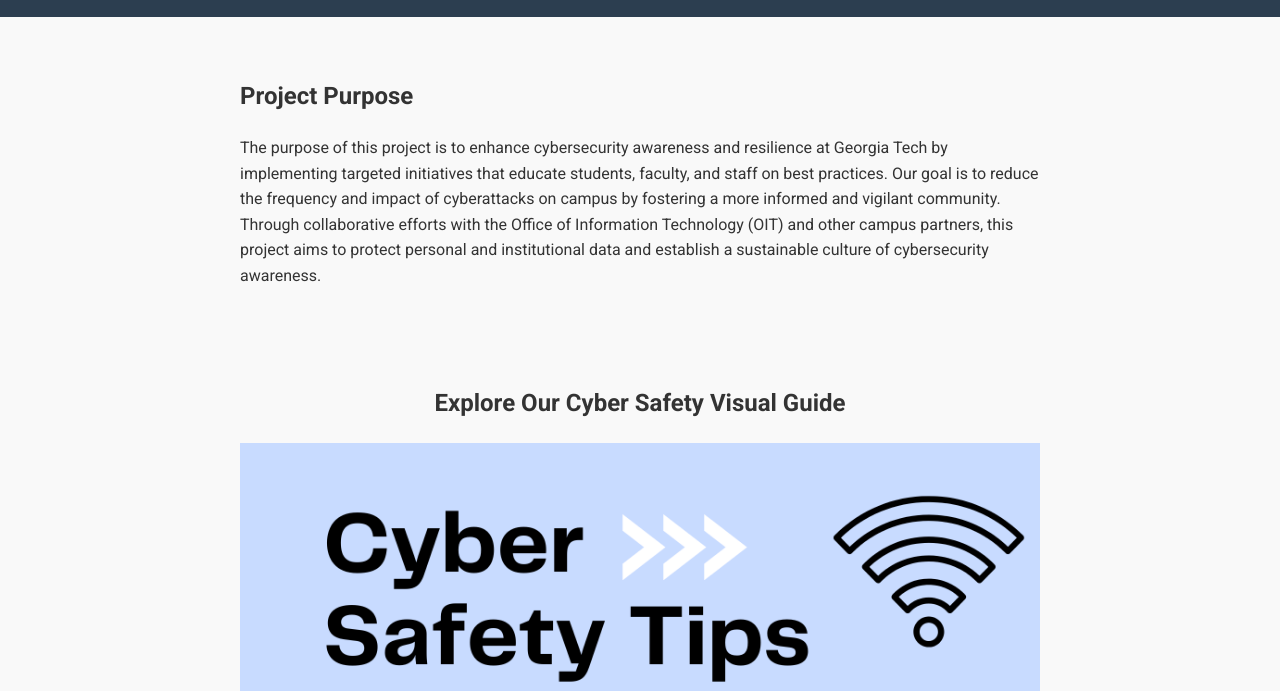
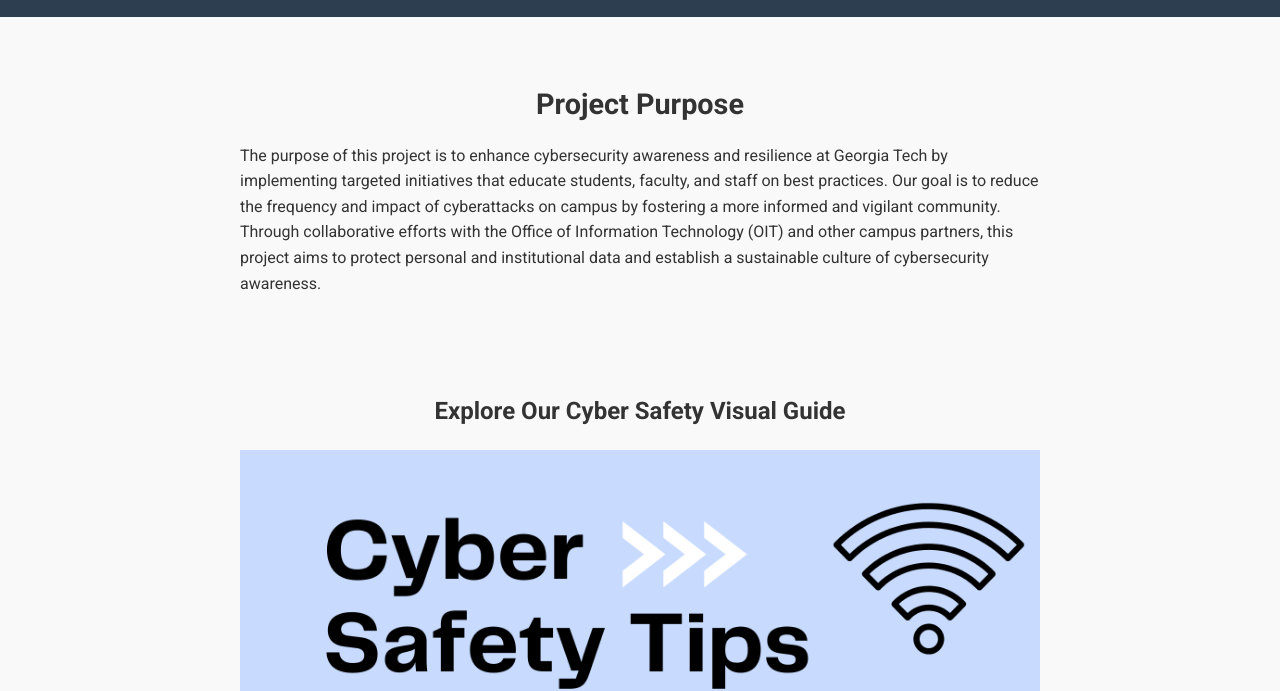
Before and after one commit to nsandell123/LMC3403, a plain HTML site: page index.html in a window 1280 px wide. Shown: the part 123-814 px from the top of the page. Drawn offline with Linux system fonts and the light colour scheme.

Commit message:
centered text

```diff
--- a/index.html
+++ b/index.html
@@ -14,7 +14,7 @@
     </header>
 
     <section class="purpose">
-        <h2>Project Purpose</h2>
+        <h2 class="purpose-title">Project Purpose</h2>
         <p>The purpose of this project is to enhance cybersecurity awareness and resilience at Georgia Tech by implementing targeted initiatives that educate students, faculty, and staff on best practices. Our goal is to reduce the frequency and impact of cyberattacks on campus by fostering a more informed and vigilant community. Through collaborative efforts with the Office of Information Technology (OIT) and other campus partners, this project aims to protect personal and institutional data and establish a sustainable culture of cybersecurity awareness.</p>
     </section>
 
--- a/styles.css
+++ b/styles.css
@@ -90,3 +90,9 @@ footer {
 .poster {
     text-align: center;
 }
+
+.purpose-title {
+    font-size: 1.8em;
+    margin-bottom: 10px;
+    text-align: center;
+}
```
